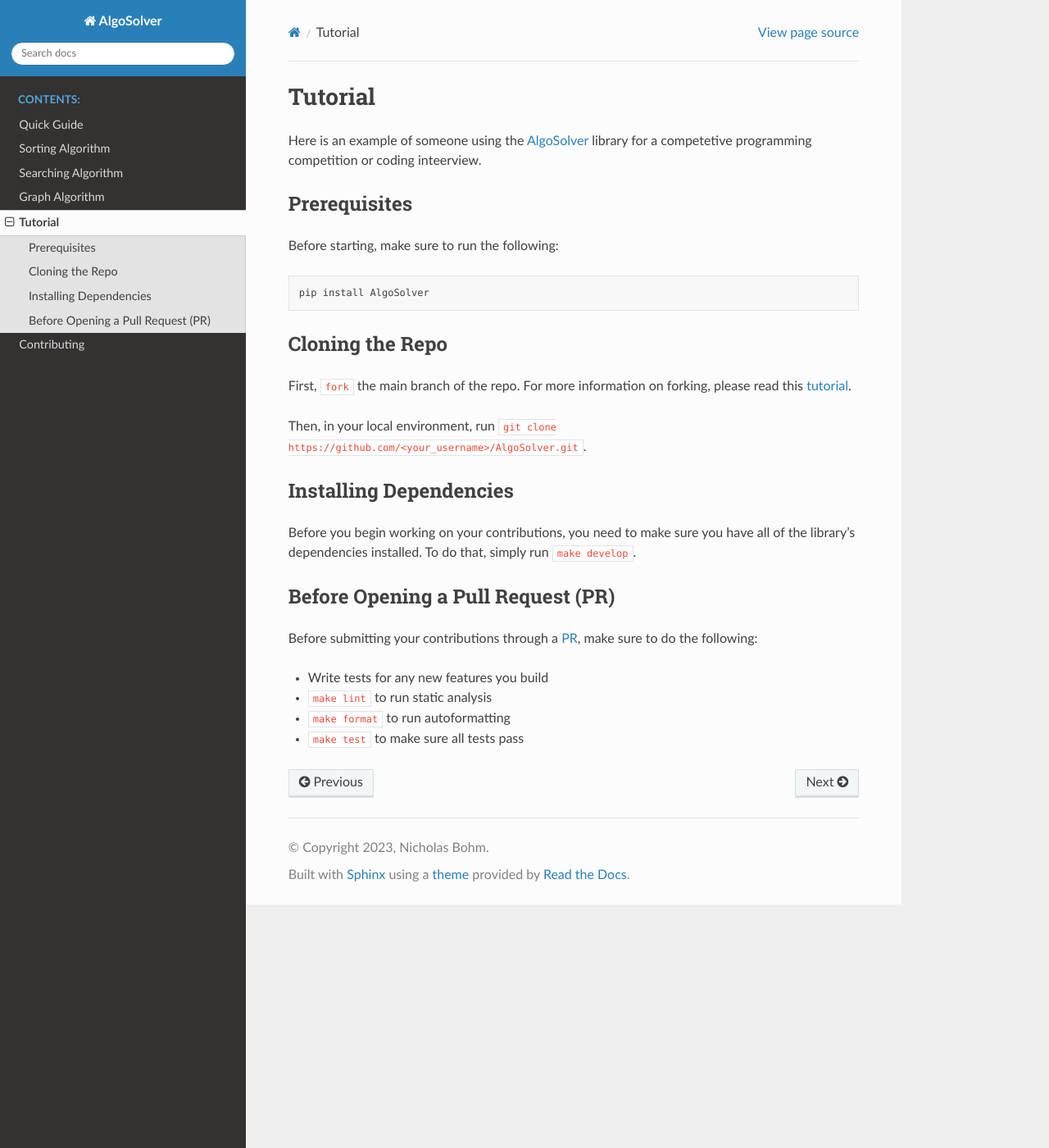
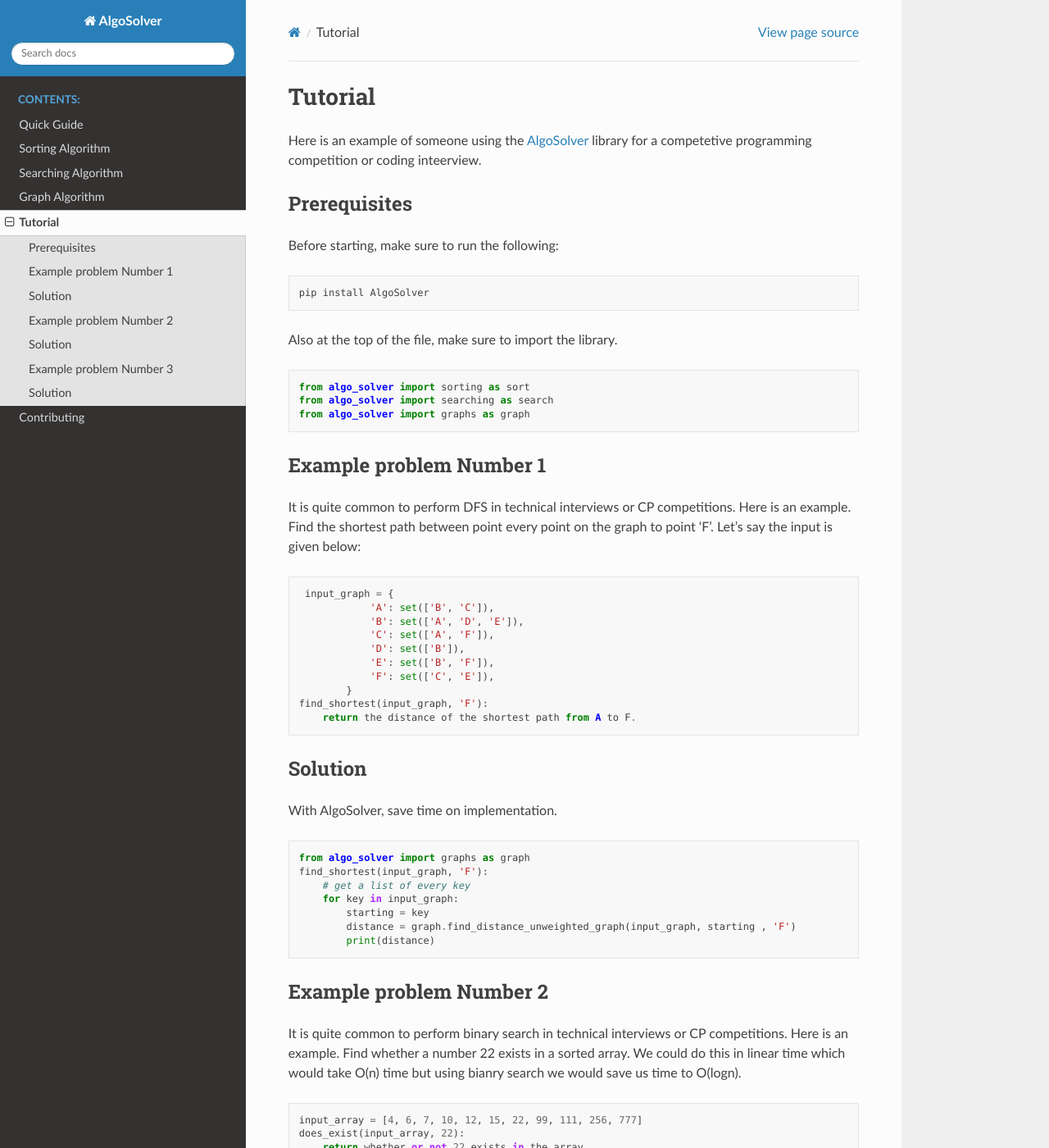
Before and after one commit to Nickbohm555/AlgoSolver, a Sphinx documentation site: the page built from docs/tutorial.md, in a window 1280 px wide and 1400 px high. Shown: the whole window at 82% size. Built offline with Sphinx 7.4.7 and the Read the Docs theme 2.0.0, drawn with Linux system fonts in a browser that asks for light colours; some of the changed text lies outside the part shown.

Commit message:
extensive docs

````diff
--- a/docs/tutorial.md
+++ b/docs/tutorial.md
@@ -8,17 +8,83 @@ Before starting, make sure to run the following:
 pip install AlgoSolver
 ```
 
-## Cloning the Repo
-First, `fork` the main branch of the repo. For more information on forking, please read this [tutorial](https://docs.github.com/en/get-started/quickstart/fork-a-repo).
+Also at the top of the file, make sure to import the library.
+```
+from algo_solver import sorting as sort
+from algo_solver import searching as search
+from algo_solver import graphs as graph
+```
 
-Then, in your local environment, run `git clone https://github.com/<your_username>/AlgoSolver.git`.
+## Example problem Number 1
 
-## Installing Dependencies
-Before you begin working on your contributions, you need to make sure you have all of the library's dependencies installed. To do that, simply run `make develop`.
+It is quite common to perform DFS in technical interviews or CP competitions. Here is an example. Find the shortest path between point every point on the graph to point 'F'. Let's say the input is given below:
 
-## Before Opening a Pull Request (PR)
-Before submitting your contributions through a [PR](https://docs.github.com/en/pull-requests/collaborating-with-pull-requests/proposing-changes-to-your-work-with-pull-requests/about-pull-requests), make sure to do the following:
-- Write tests for any new features you build
-- `make lint` to run static analysis
-- `make format` to run autoformatting
-- `make test` to make sure all tests pass
+```
+ input_graph = {
+            'A': set(['B', 'C']),
+            'B': set(['A', 'D', 'E']),
+            'C': set(['A', 'F']),
+            'D': set(['B']),
+            'E': set(['B', 'F']),
+            'F': set(['C', 'E']),
+        }
+find_shortest(input_graph, 'F'):
+    return the distance of the shortest path from A to F.
+```
+
+
+## Solution
+
+With AlgoSolver, save time on implementation.
+
+```python
+from algo_solver import graphs as graph
+find_shortest(input_graph, 'F'):
+    # get a list of every key
+    for key in input_graph:
+        starting = key
+        distance = graph.find_distance_unweighted_graph(input_graph, starting , 'F')
+        print(distance)
+```
+
+## Example problem Number 2
+
+It is quite common to perform binary search in technical interviews or CP competitions. Here is an example. Find whether a number 22 exists in a sorted array. We could do this in linear time which would take O(n) time but using bianry search we would save us time to O(logn).
+
+```
+input_array = [4, 6, 7, 10, 12, 15, 22, 99, 111, 256, 777]
+does_exist(input_array, 22):
+    return whether or not 22 exists in the array.
+```
+
+## Solution
+
+With AlgoSolver, save time on implementation.
+
+```python
+from algo_solver import searching as search
+does_exist(input_array, num):
+    index = search.binary_search(input_graph, num)
+    if index == -1:
+        print('does not exist')
+    else:
+        print('Exists - found in logn time')
+```
+
+## Example problem Number 3
+
+It is quite common to perform sorting operations in technical interviews or CP competitions. Here is an example. Sort an array in O(n) time with the knowledge that the max value is not greater than 50. Here we can perform bucket sort on an array. No need to memorize the implementation.
+
+```
+input_array = [33,22,11,21,34,32,19, 23, 39, 1, 4, 6]
+```
+
+## Solution
+
+With AlgoSolver, save time on implementation.
+
+```python
+from algo_solver import sorting as sort
+new_arr = sort.bucket_sort(input_array)
+print(new_arr)
+```
````
